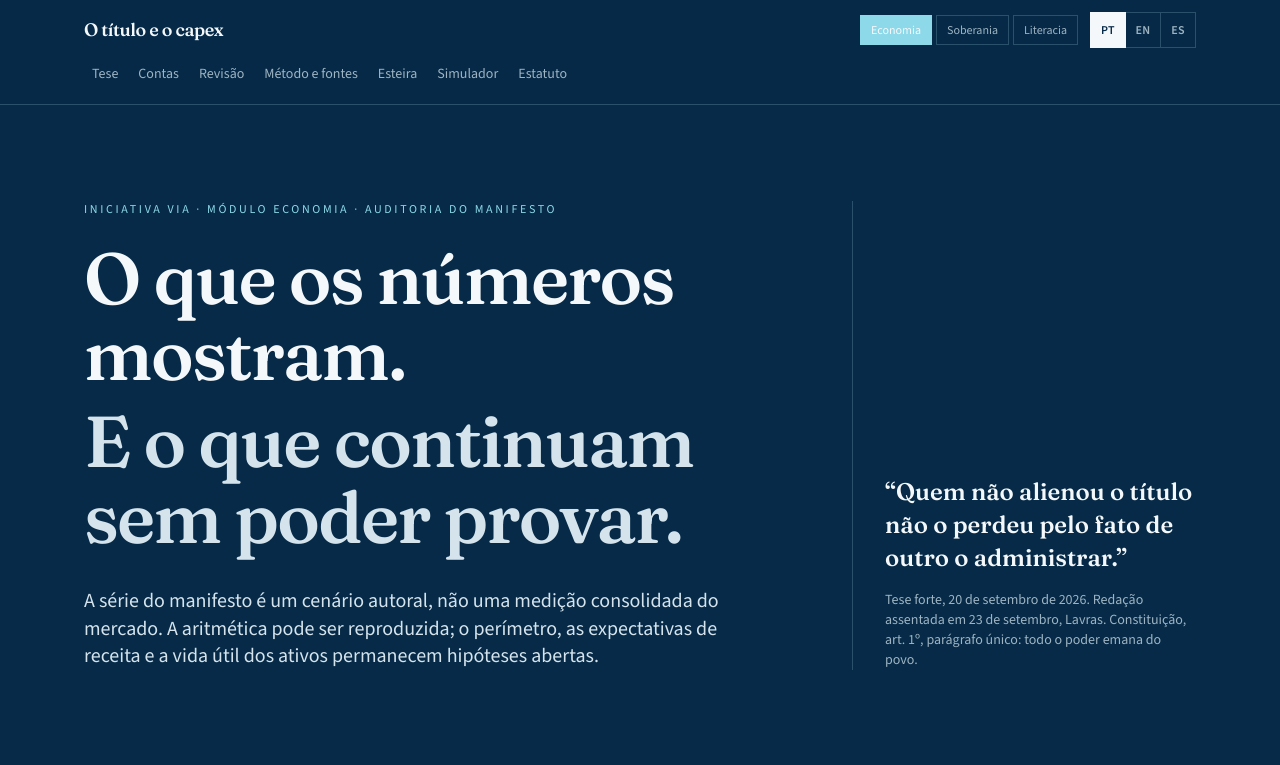
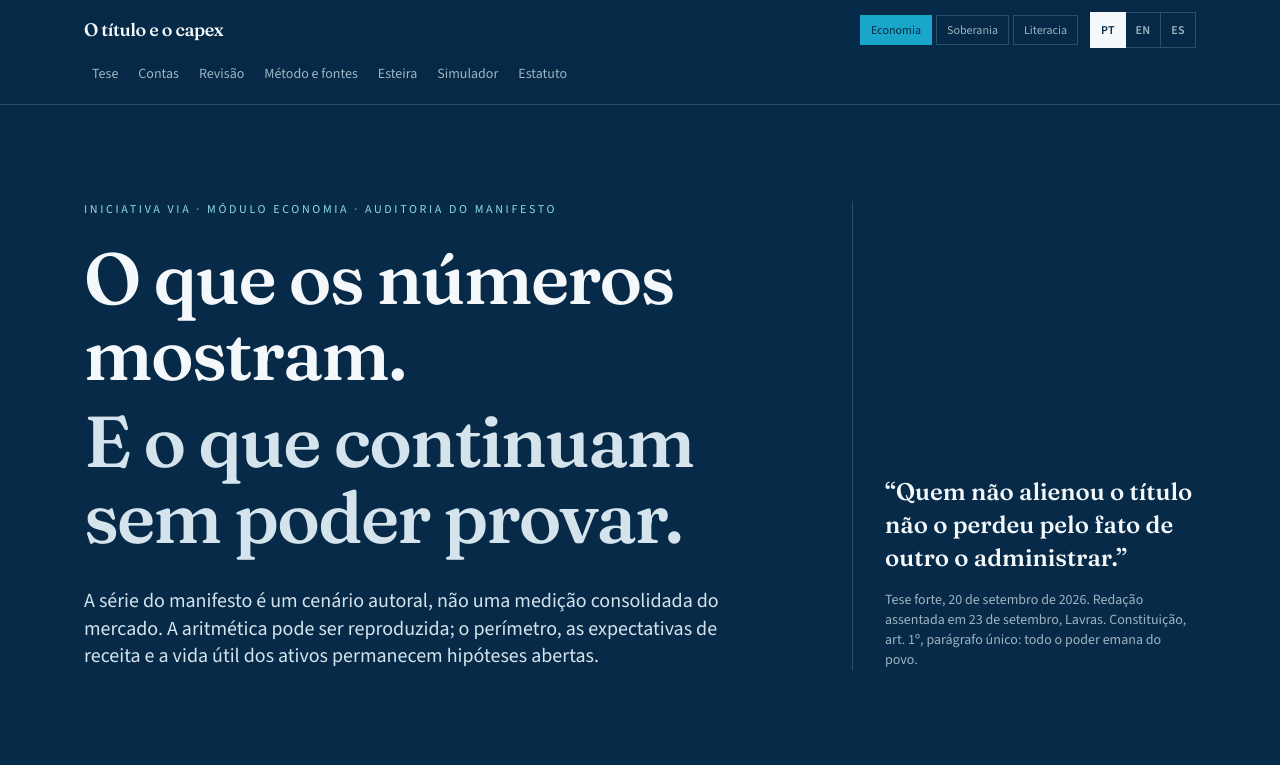
Before and after one commit to LucasHRAlmeida/capex-ia-o-esbanjamento, a React (Vite) app in the folder site/: page / in a window 1280 px wide. Shown: the top 765 px of the page. Built offline with nearby package versions, Linux system fonts and the light colour scheme.

Commit message:
fix(capex): apply Perplexity branding #75 — site/src/page.tsx

```diff
--- a/site/src/page.tsx
+++ b/site/src/page.tsx
@@ -58,7 +58,7 @@ export function Home() {
                     aria-current={index === 0 ? "page" : undefined}
                     className={`border px-2.5 py-1.5 text-xs whitespace-nowrap ${
                       index === 0
-                        ? "border-oxide bg-oxide text-bone"
+                        ? "border-signal bg-signal text-ink"
                         : "border-line text-muted hover:border-bone hover:text-bone"
                     }`}
                   >
```
